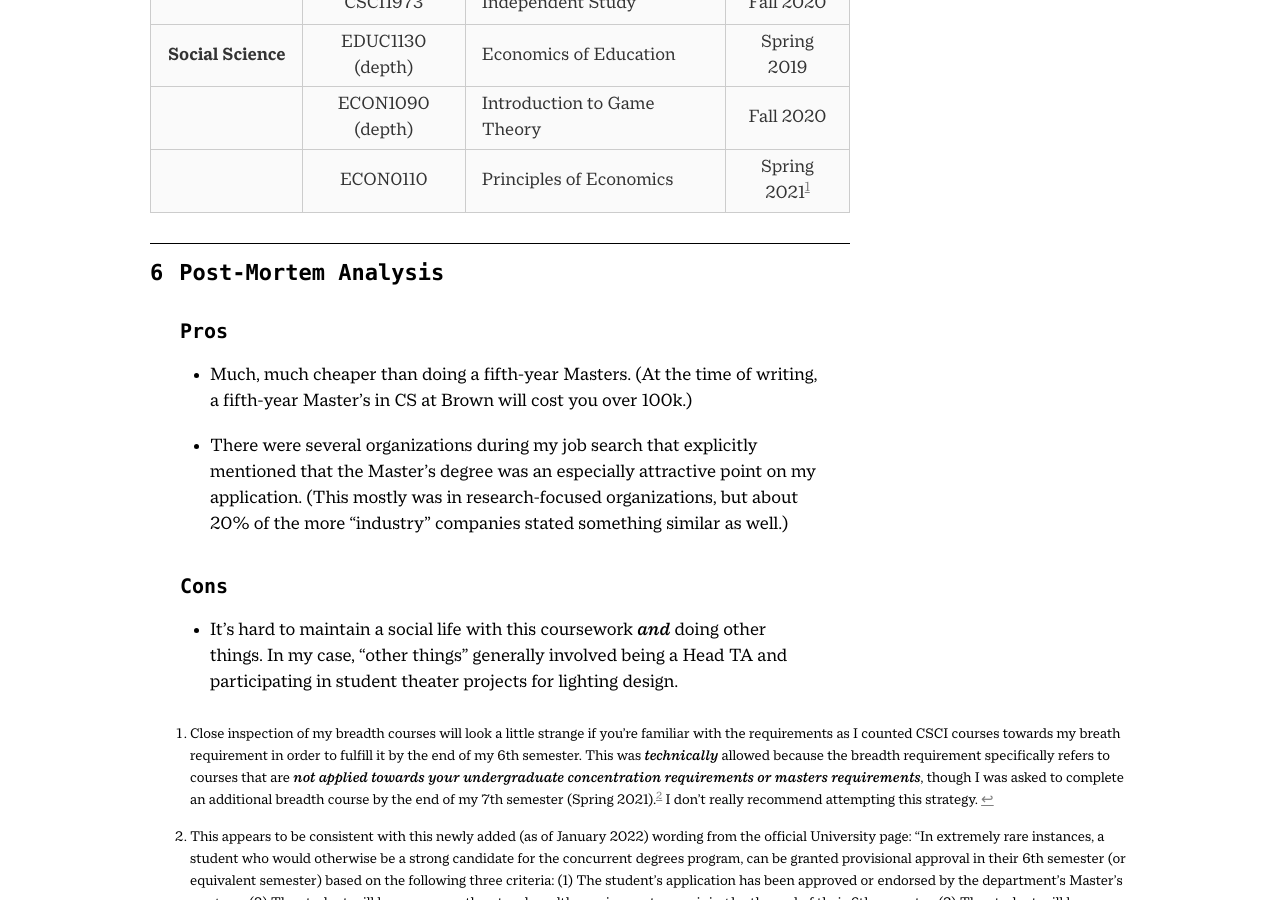
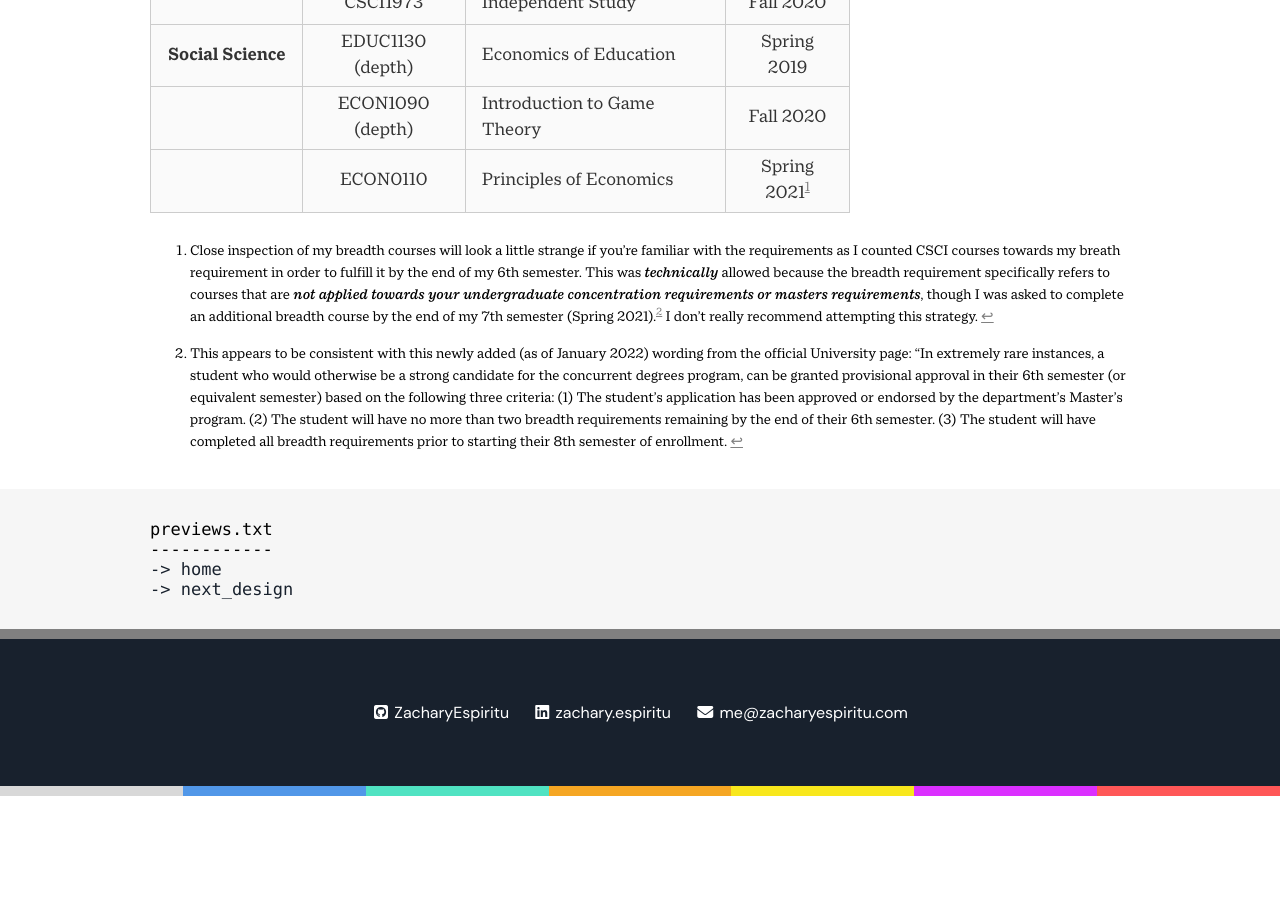
Before and after one commit to ZacharyEspiritu/zacharyespiritu.github.io, a Jekyll site: the page built from _notes/2020-12-14-brown-courses.md, in a window 1280 px wide and 900 px high, scrolled down 6063 px. Built offline with Jekyll 4.4.1, drawn with Linux system fonts in a browser that asks for light colours; nearby versions of some CDN libraries; some web fonts are replaced; after the commit the page ends 6859 px from its top, so only the background shows below that.

Commit message:
Update notes

```diff
--- a/_notes/2020-12-14-brown-courses.md
+++ b/_notes/2020-12-14-brown-courses.md
@@ -140,17 +140,6 @@
 |                  |   ECON1090 (depth)   | Introduction to Game Theory | Fall 2020 |
 |                  |   ECON0110   | Principles of Economics | Spring 2021[^1] |
 
-# Post-Mortem Analysis
-
-## Pros
-
-* Much, much cheaper than doing a fifth-year Masters. (At the time of writing, a fifth-year Master's in CS at Brown will cost you over 100k.)
-
-* There were several organizations during my job search that explicitly mentioned that the Master's degree was an especially attractive point on my application. (This mostly was in research-focused organizations, but about 20% of the more "industry" companies stated something similar as well.)
-
-## Cons
-
-* It's hard to maintain a social life with this coursework _and_ doing other things. In my case, "other things" generally involved being a Head TA and participating in student theater projects for lighting design.
 
 
 [^1]: Close inspection of my breadth courses will look a little strange if you're familiar with the requirements as I counted CSCI courses towards my breath requirement in order to fulfill it by the end of my 6th semester. This was _technically_ allowed because the breadth requirement specifically refers to courses that are _not applied towards your undergraduate concentration requirements or masters requirements_, though I was asked to complete an additional breadth course by the end of my 7th semester (Spring 2021).[^2] I don't really recommend attempting this strategy.
```
